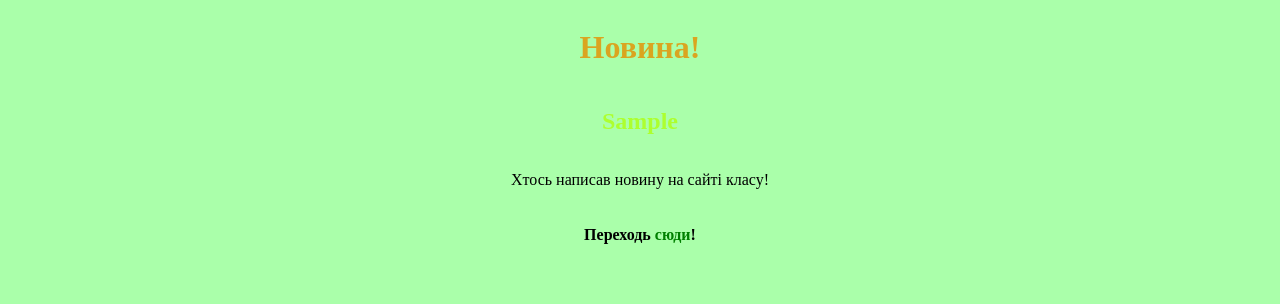
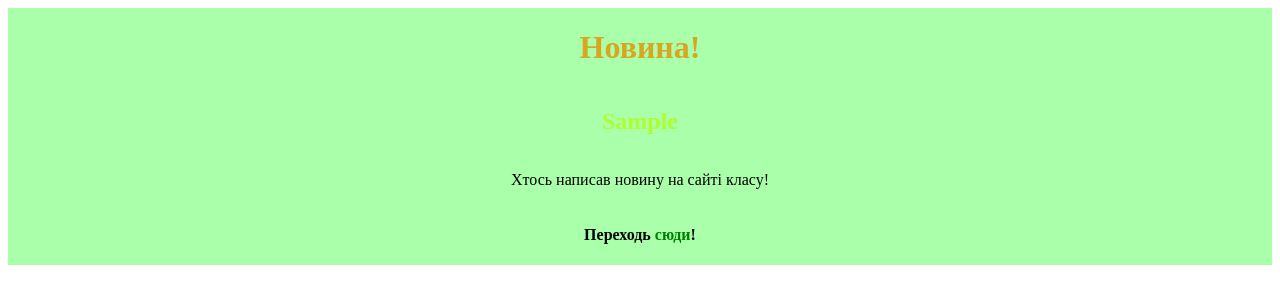
Before and after one commit to R-Mielamud/ClasssixSite, a Django app: template news/templates/new_article_email.html in a window 1280 px wide. Shown: the top 304 px of the page. Run offline with Django 3.2, Linux system fonts and the light colour scheme; data comes from the database, SQL or seed files in the repository; the template is opened without the code that fills it: most values are stand-ins (such as "Sample title", 1, 10 or a date in 2020); parts of the project's set-up code (start-up, migrations or seed data) failed here and were passed over.

Commit message:
Bug fixes

```diff
--- a/news/templates/new_article_email.html
+++ b/news/templates/new_article_email.html
@@ -25,7 +25,7 @@
                 color: green;
             }
 
-            body {
+            .main {
                 background-color: #0F05;
                 display: flex;
                 justify-content: center;
@@ -36,9 +36,11 @@
     </head>
 
     <body>
-        <h1 class="header">Новина!</h1>
-        <h2 class="subheader">{{ article_header }}</h2>
-        <p>Хтось написав новину на сайті класу!</p>
-        <h4>Переходь <a href="https://rl-classfive.com.ua">сюди</a>!</h4>
+        <div class="main">
+            <h1 class="header">Новина!</h1>
+            <h2 class="subheader">{{ article_header }}</h2>
+            <p>Хтось написав новину на сайті класу!</p>
+            <h4>Переходь <a href="https://rl-classfive.com.ua">сюди</a>!</h4>
+        </div>
     </body>
 </html>
```
